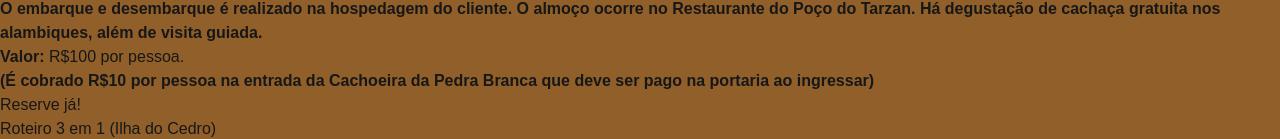
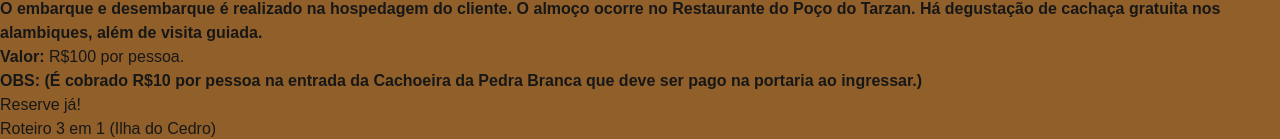
Before and after one commit to fabiosachetto/spa-roteiro-paraty, a Next.js app in the folder roteiro-paraty/: page /jeep in a window 1280 px wide. Shown: the part 804-943 px from the top of the page. Built offline with nearby package versions, Linux system fonts and the light colour scheme.

Commit message:
atualizando imagem e textos em jeep para aprovação do cliente

```diff
--- a/roteiro-paraty/src/app/jeep/page.tsx
+++ b/roteiro-paraty/src/app/jeep/page.tsx
@@ -30,7 +30,7 @@
         <p className="mb-6"><strong>O embarque e desembarque é realizado na hospedagem do cliente. O almoço ocorre no Restaurante do Poço do Tarzan. Há degustação de cachaça gratuita nos alambiques, além de visita guiada.</strong></p>
 
         <p><strong>Valor:</strong> R$100 por pessoa.</p>
-        <p><strong>(É cobrado R$10 por pessoa na entrada da Cachoeira da Pedra Branca que deve ser pago na portaria ao ingressar)</strong></p>
+        <p><strong>OBS: (É cobrado R$10 por pessoa na entrada da Cachoeira da Pedra Branca que deve ser pago na portaria ao ingressar.)</strong></p>
 
         <div className="mt-5 mb-5">
           <Link href="https://wa.me/+5524998793280" target="_blank" className="transition delay-150 duration-300 ease-in-out uppercase font-bold py-2 px-6 rounded-lg cursor-pointer bg-blue-500 hover:bg-blue-800">
@@ -64,7 +64,7 @@
         <p><strong>Valor:</strong> R$250 por pessoa.</p>
         {/* <p><strong>(é cobrado R$10 por pessoa na entrada da Cachoeira da Pedra Branca que deve ser pago na portaria ao ingressar)</strong></p> */}
 
-        <div className="mt-5">
+        <div className="mt-5 mb-5">
           <Link href="https://wa.me/+5524998793280" target="_blank" className="transition delay-150 duration-300 ease-in-out uppercase font-bold py-2 px-6 rounded-lg cursor-pointer bg-blue-500 hover:bg-blue-800">
             Reserve já!
           </Link>
```
